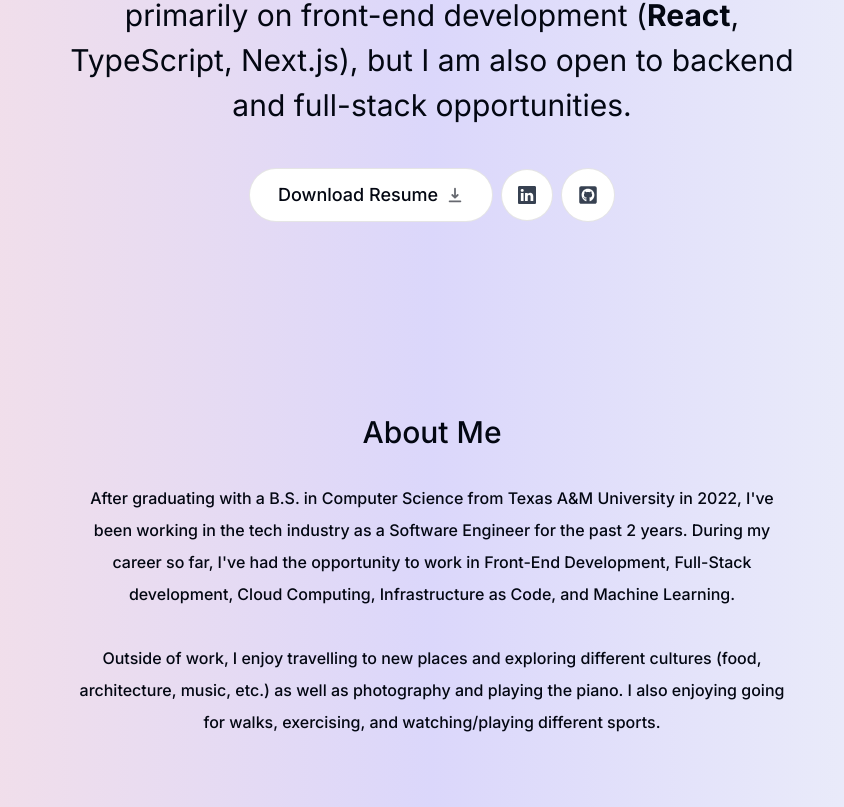
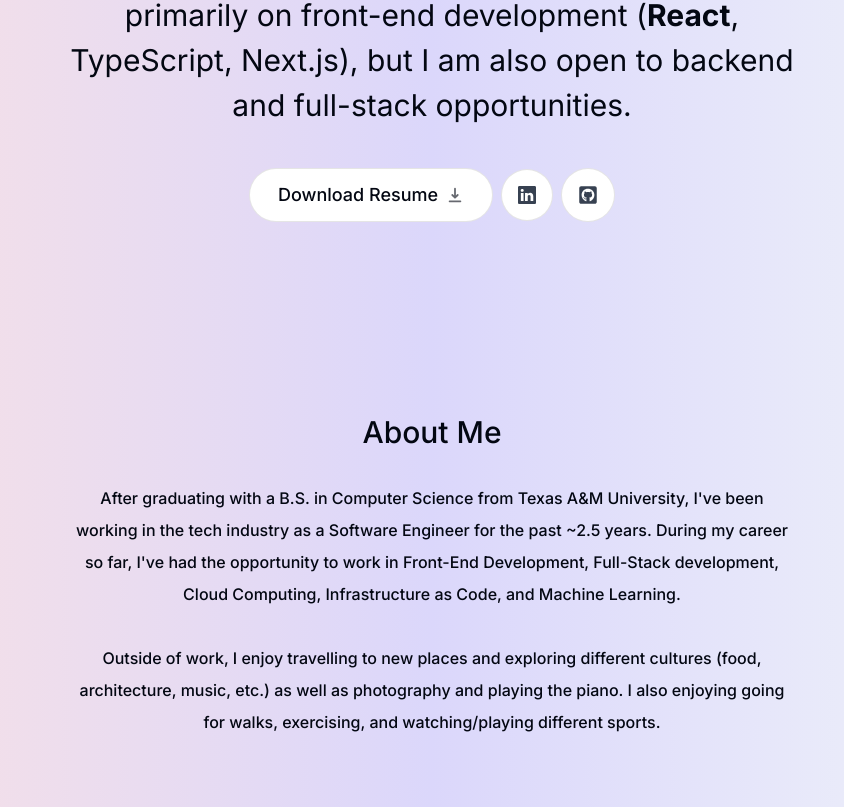
Before and after one commit to mattokc35/Portfolio-NextJS, a Next.js app: page / in a window 1280 px wide. Shown: the part 369-1176 px from the top of the page, without its empty margins (208-1052 px from the left). Built offline with nearby package versions, Linux system fonts and the light colour scheme.

Commit message:
portfolio

```diff
--- a/components/about.tsx
+++ b/components/about.tsx
@@ -26,8 +26,8 @@ export default function About() {
       <SectionHeading>About Me</SectionHeading>
       <p className="font-medium mb-8">
         After graduating with a B.S. in Computer Science from Texas A&M
-        University in 2022, I've been working in the tech industry as a Software
-        Engineer for the past 2 years. During my career so far, I've had the
+        University, I've been working in the tech industry as a Software
+        Engineer for the past ~2.5 years. During my career so far, I've had the
         opportunity to work in Front-End Development, Full-Stack development,
         Cloud Computing, Infrastructure as Code, and Machine Learning.
       </p>
```
